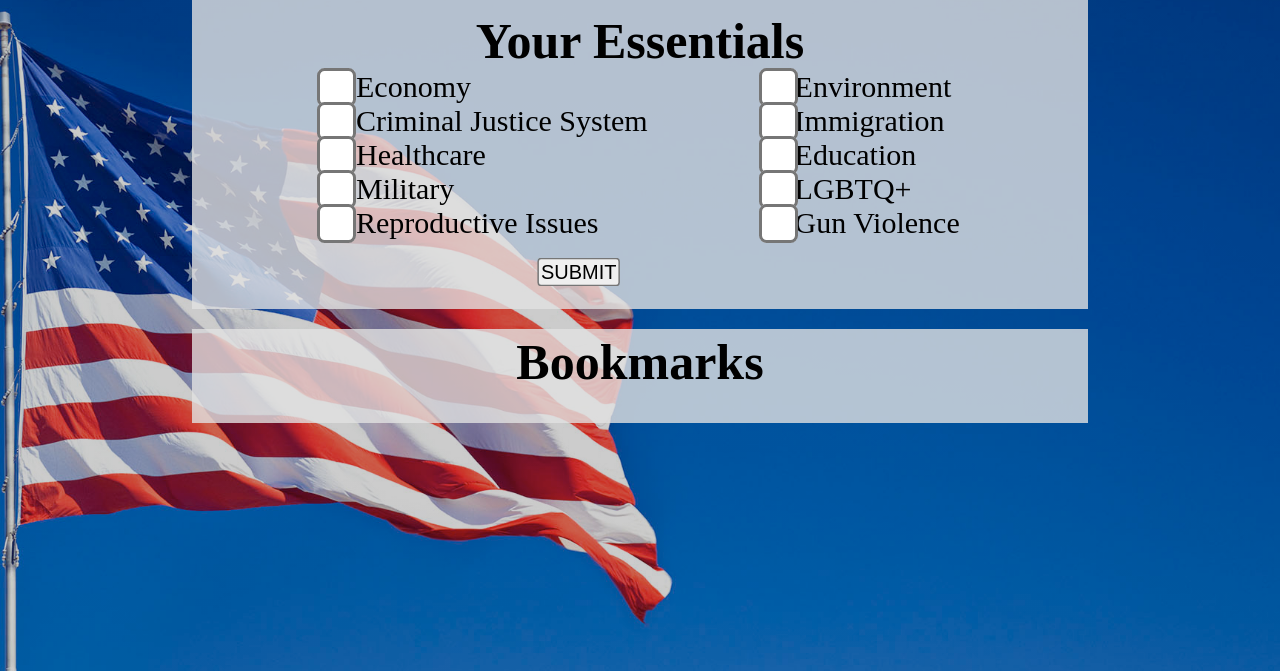
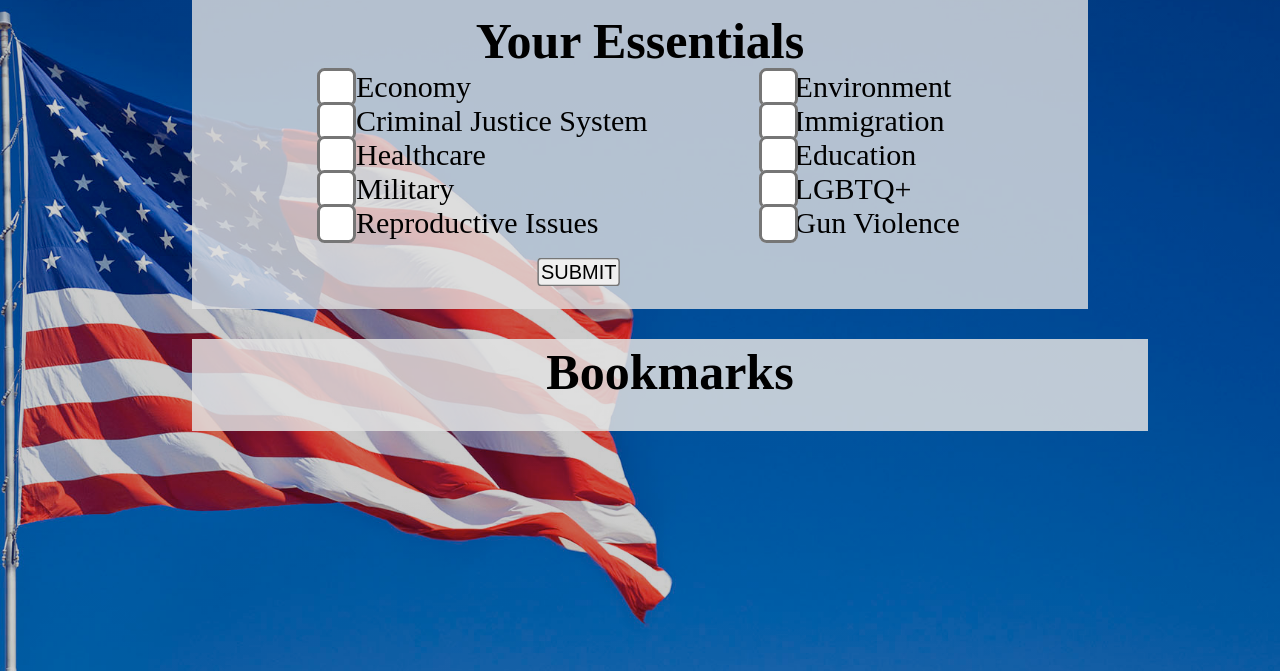
Before and after one commit to anaashrafi/election-essentials, a PHP site: page /user_profile.php in a window 1280 px wide. Shown: the part 64-735 px from the top of the page. Run offline with PHP 8.4, Linux system fonts and the light colour scheme; data that the repository does not hold is empty.

Commit message:
Implemented bookmarking

```diff
--- a/app.yaml
+++ b/app.yaml
@@ -1,6 +1,7 @@
 runtime: php55
 api_version: 1
 threadsafe: true
+default_expiration: "10s"
 
 handlers:
 - url: /
--- a/proposal/user_profile_style.css
+++ b/proposal/user_profile_style.css
@@ -100,30 +100,47 @@ body
 
 #bookmarksForeground
 {
-  margin-top: 20px;
-  padding-bottom: 2em;
-  display:grid;
-  width:70%;
-  margin-left: 15%;
-  margin-right: 15%;
-  height:80%;
-  background: rgba(225, 225, 225, .8);
-  grid-template-rows: 0.1fr repeat(auto-fill, 100px);
-  align-items:center;
-  justify-content:center;
-  row-gap:5%;
+  background: rgba(225, 225, 225, .85);
+	margin-top: 30px;
+	margin-right: 15%;
+	margin-left: 15%;
+    width: 70%;
+	padding-right: 30px;
+	padding-bottom: 30px;
+	padding-left: 30px;
+	background-origin:initial;
+    display: grid;
+    justify-content: center;
+  align-items: center;
 }
 
 .bookmarkText
 {
-  font-size:30px;
+  font-size: 30px;
 }
 
 .bookmarkWrapper{
   display:grid;
-  grid-template-column: 1fr 1fr;
-  justify-content: left;
+  grid-template-columns: 2fr 1fr;
+  justify-content: center;
   align-items: center;
   grid-column-gap:3%;
-  width:100%;
+  background-color: white;
+	padding: 10px;
+	margin-top: 10px;
+	height: auto;
+	width: 450px;
+	border-radius: 5px;
+	box-shadow: -5px 5px 5px gray;
 }
+
+.removeButton {
+  background-color: rgb(141, 141, 141);
+  padding-left: 5px;
+	padding-right: 5px;
+	margin-top: 5px;
+	height: 3em;
+	width: 8em;
+	border-radius: 5px;
+	box-shadow: -5px 5px 5px gray;
+}
--- a/user_profile.php
+++ b/user_profile.php
@@ -39,11 +39,18 @@
 
 
         function goToArticle(name) {
-                var title = document.getElementById(name).innerHTML;
-                var url = 'expanded_article_1.php?title='+title;
-                $.post(url, {data: title}, function (response) {
-                 location.href ='expanded_article_1.php?title='+title;
-                 });
+                var url = 'expanded_article_1.php?title='+name;
+                $.post(url, {data: name}, function (response) {
+                    location.href ='expanded_article_1.php?title='+name;
+                });
+        }
+
+        function removeBookmark(name) {
+            var bookmark_send = "bookmark_keeping.php?article="+name+"&write=0";
+            $.post(bookmark_send, {article: name, write: 0}, function (response) {
+                alert("Bookmark removed");
+                location.reload();
+            });
         }
         </script>
     </head>
@@ -130,6 +137,8 @@
           </div>
             </div>
 
+        <div id='bookmarksForeground'>
+        <h2 class='title'> Bookmarks </h2>
 <?php
     include 'username.php'; //holds Username
 
@@ -144,25 +153,17 @@
     $statement = $db->prepare($getData);
     $statement->execute();
     $bookmarks = $statement->fetchAll();
-    echo "
-        <div id='bookmarksForeground'>
-        <h2 class='title'> Bookmarks </h2>
-        <div class='bookmarkWrapper' style='grid-row-start:2;grid-column-start:2;'>
-
-                <a id='bookmark1' onclick='goToArticle(this.id)' class='bookmarkText' href=''>" .$bookmarks[0]['Bookmark1']. "</a>
-                </div>
-        <div class='bookmarkWrapper' style='grid-row-start:3;grid-column-start:2;'>
-
-                <a id='bookmark2' onclick='goToArticle(this.id)' class='bookmarkText' href=''>" .$bookmarks[0]['Bookmark2']. "</a>
-                </div>
-
-        <div class='bookmarkWrapper' style='grid-row-start:4;grid-column-start:2;'>
-
-                <a id='bookmark3' onclick='goToArticle(this.id)' class='bookmarkText' href=''>" .$bookmarks[0]['Bookmark3']. "</a>
-                </div>
-        </div>
+    $rows = $statement->rowCount();
+    for($i = 0; $i < $rows; $i++){
+        echo "
+            <div class='bookmarkWrapper' style='grid-row-start:".($i+2).";grid-column-start:1;'>
+                <a class='bookmarkText' href='expanded_article_1.php?title=".$bookmarks[$i]['Article']."'>".$bookmarks[$i]['Article']."</a>
+                <button onclick='removeBookmark(\"".$bookmarks[$i]['Article']."\")' class='removeButton'>Remove</button>
+            </div>
+        ";
+    }
+?>
 
         </header>
     </body>
-    </html>";
-?>
+    </html>
```
Also changed, not shown: bookmark_keeping.php (+9 -15 lines), expanded_article_1.php (+31 -3 lines).
